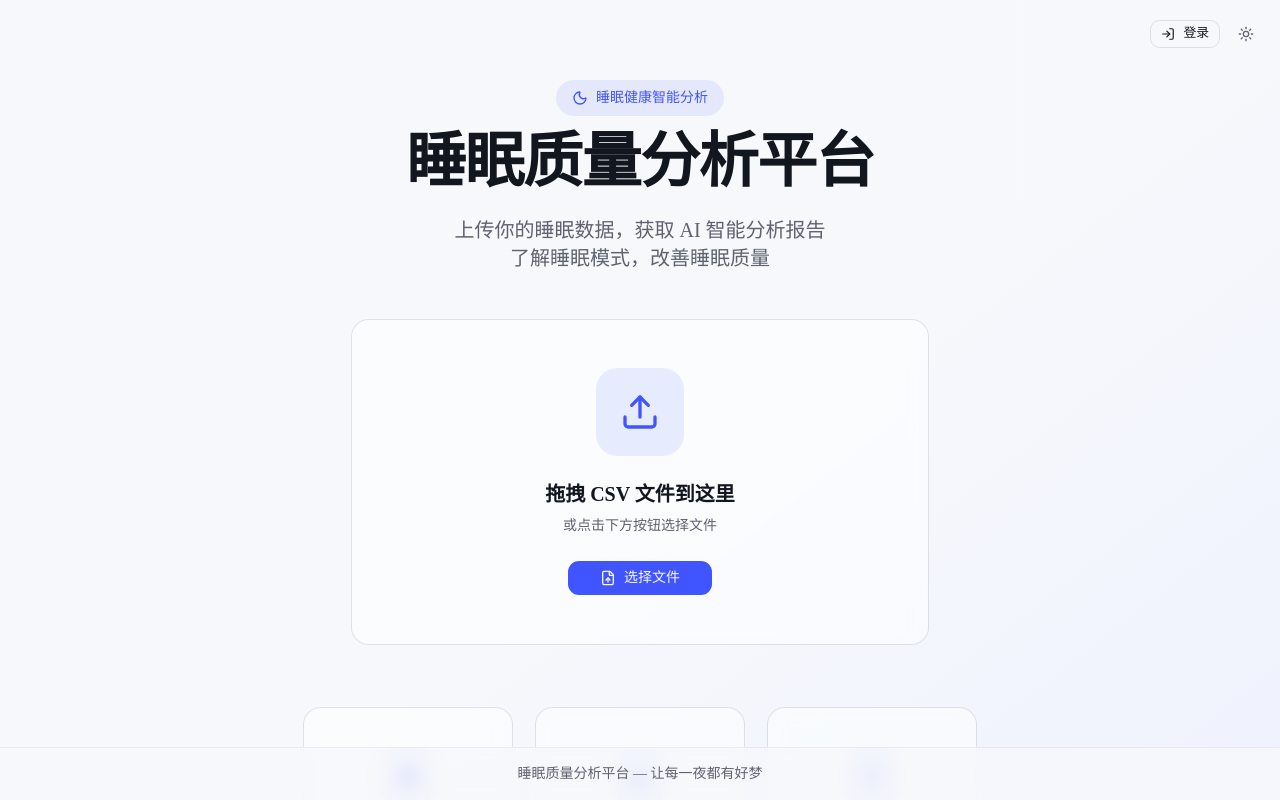
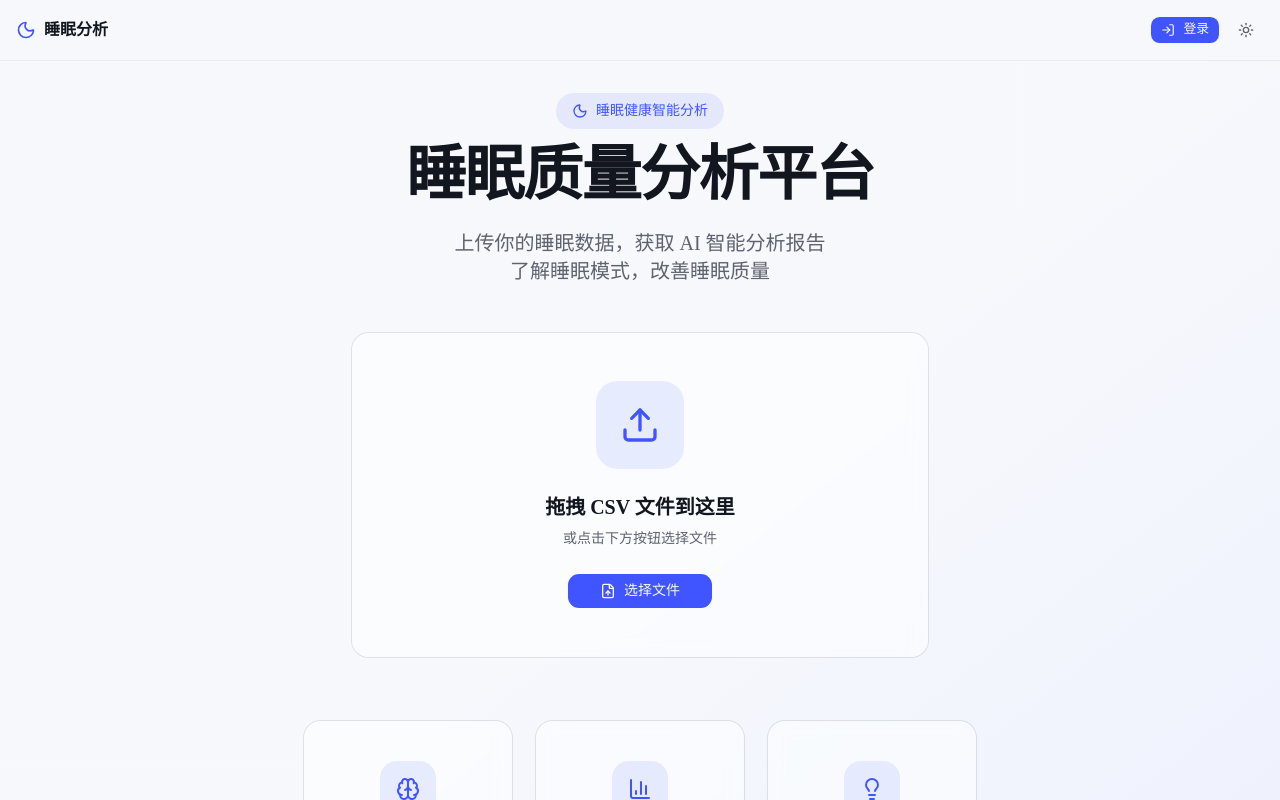
Before and after one commit to Rika-L/vibe-coding, a Next.js app: page / in a window 1280 px wide. Shown: the top 800 px of the page. Built offline with nearby package versions, Linux system fonts and the light colour scheme; no server answers.

Commit message:
refactor: 重构首页 Header 布局

```diff
--- a/src/app/page.tsx
+++ b/src/app/page.tsx
@@ -126,13 +126,20 @@ export default function Home() {
   };
 
   return (
-    <div className="min-h-screen bg-linear-to-br from-background via-background to-primary/5">
+    <div className="flex min-h-screen flex-col bg-linear-to-br from-background via-background to-primary/5">
       {/* Header */}
-      <header className="fixed top-0 right-0 z-50 flex items-center gap-2 p-4">
+      <header className="sticky top-0 z-50 border-b border-border/50 bg-background/80 backdrop-blur-sm">
+        <div className="container mx-auto flex items-center justify-between px-4 py-3">
+          <Link href="/" className="flex items-center gap-2 font-semibold text-foreground">
+            <Moon className="h-5 w-5 text-primary" />
+            <span>睡眠分析</span>
+          </Link>
+
+          <div className="flex items-center gap-2">
             {checkingAuth ? null : user ? (
               <>
                 <Link href="/dashboard">
-              <Button variant="outline" size="sm" className="gap-2">
+                  <Button size="sm" className="gap-2">
                     <LayoutDashboard className="h-4 w-4" />
                     看板
                   </Button>
@@ -144,17 +151,19 @@ export default function Home() {
               </>
             ) : (
               <Link href="/login">
-            <Button variant="outline" size="sm" className="gap-2">
+                <Button size="sm" className="gap-2">
                   <LogIn className="h-4 w-4" />
                   登录
                 </Button>
               </Link>
             )}
             <ThemeToggle />
+          </div>
+        </div>
       </header>
 
       {/* Main Content */}
-      <div className="container mx-auto px-4 py-20">
+      <div className="container mx-auto px-4 py-8">
         <div className="mx-auto max-w-2xl text-center">
           {/* Hero Section */}
           <div className="mb-4 inline-flex items-center gap-2 rounded-full bg-primary/10 px-4 py-2 text-sm font-medium text-primary">
@@ -254,7 +263,7 @@ export default function Home() {
       </div>
 
       {/* Footer */}
-      <footer className="fixed bottom-0 w-full border-t border-border/50 bg-background/80 backdrop-blur-sm py-4">
+      <footer className="mt-auto border-t border-border/50 bg-background/80 backdrop-blur-sm py-4">
         <div className="container mx-auto px-4 text-center text-sm text-muted-foreground">
           睡眠质量分析平台 — 让每一夜都有好梦
         </div>
```
Lines whose indentation alone changed are shown as unchanged.
